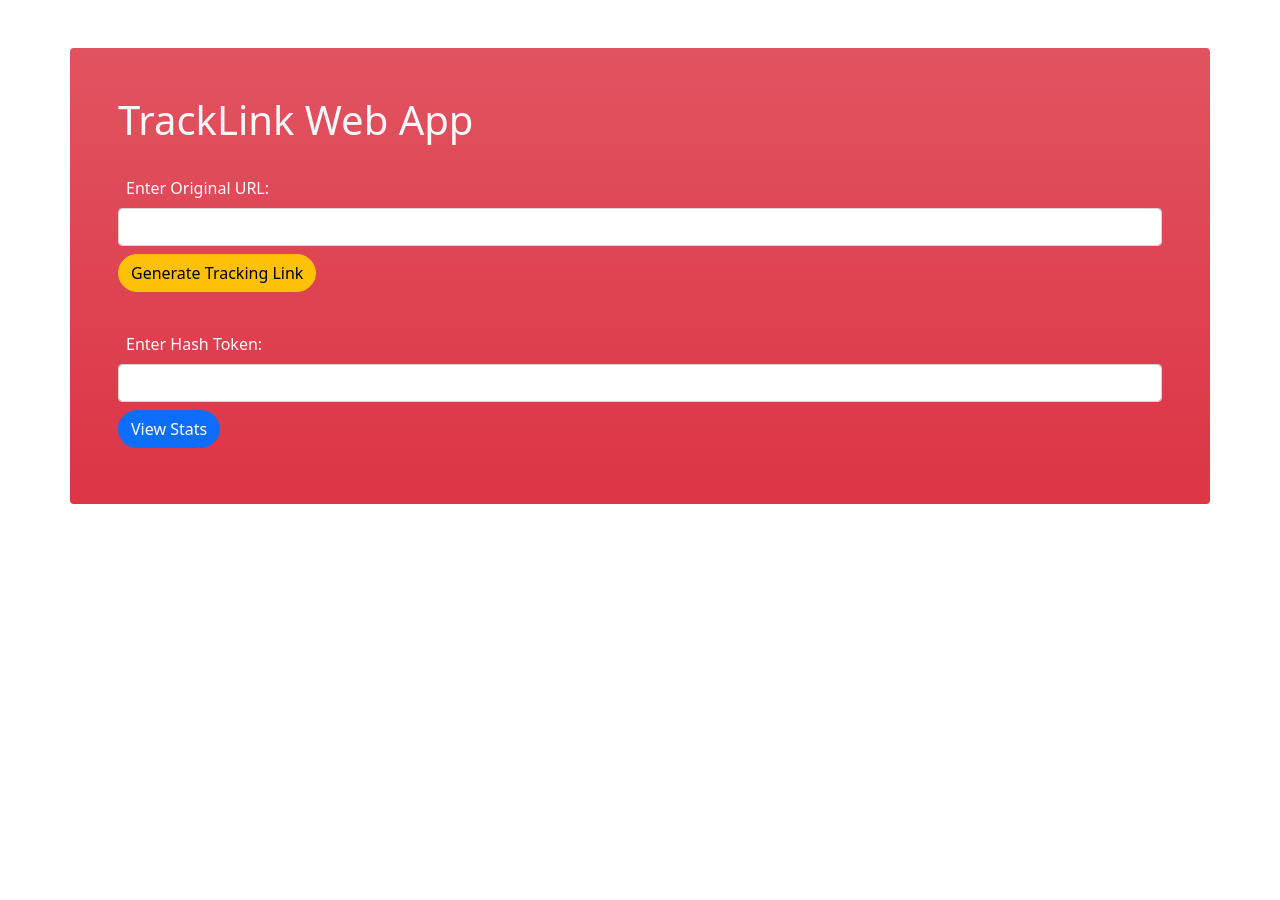
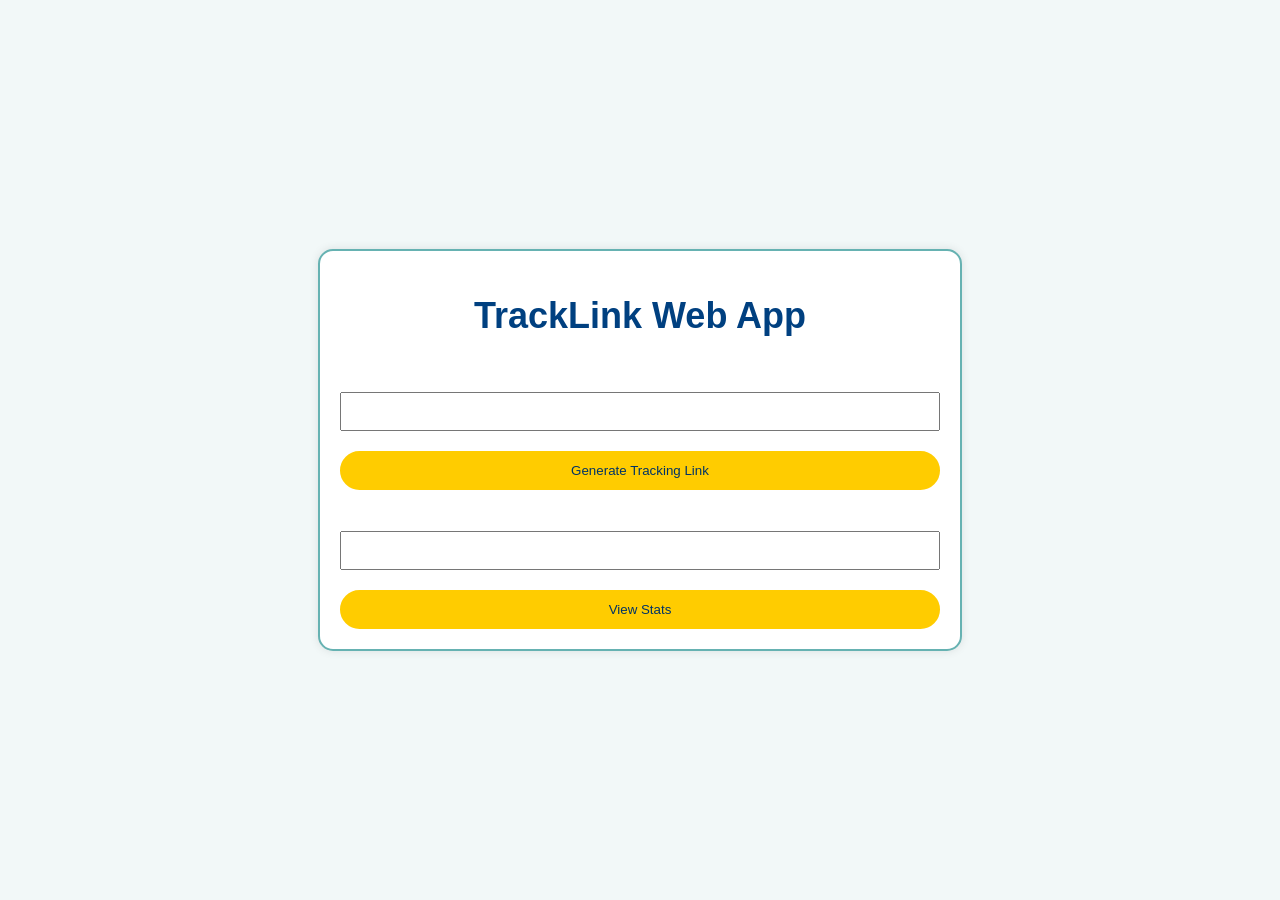
Before and after one commit to z0f1ran/CPA_Network, a Flask app: page / in a window 1280 px wide. Before the commit the page ends 504 px from the top, so only its background shows below. Run offline with Flask 2, Linux system fonts and the light colour scheme.

Commit message:
add full design

```diff
--- a/templates/index.html
+++ b/templates/index.html
@@ -1,34 +1,91 @@
 <!DOCTYPE html>
 <html lang="en">
+
 <head>
     <meta charset="UTF-8">
     <meta http-equiv="X-UA-Compatible" content="IE=edge">
     <meta name="viewport" content="width=device-width, initial-scale=1.0">
     <title>Home</title>
-    <link href="https://cdn.jsdelivr.net/npm/bootstrap@5.0.2/dist/css/bootstrap.min.css" rel="stylesheet" integrity="sha384-EVSTQN3/azprG1Anm3QDgpJLIm9Nao0Yz1ztcQTwFspd3yD65VohhpuuCOmLASjC" crossorigin="anonymous">
+    <link rel="stylesheet" href="https://cdnjs.cloudflare.com/ajax/libs/font-awesome/5.15.3/css/all.min.css">
+    <style>
+        body {
+            background-color: #f2f8f8;
+            color: #003366;
+            font-family: 'Arial', sans-serif;
+            font-size: 18px;
+            margin: 0;
+            padding: 50px 20px; /* Отступ сверху и справа для центрирования блока */
+            display: flex;
+            justify-content: center;
+            align-items: center;
+            height: 100vh;
+        }
 
+        .container {
+            background-color: #ffffff;
+            border: 2px solid #66b2b2;
+            border-radius: 15px;
+            padding: 20px;
+            box-shadow: 0 0 10px rgba(0, 0, 0, 0.1);
+            max-width: 600px; /* Максимальная ширина блока */
+            width: 100%;
+        }
+
+        h1 {
+            color: #004080;
+            text-align: center;
+        }
+
+        label {
+            display: block;
+            margin: 10px 0;
+            color: #ffffff;
+        }
+
+        input {
+            width: 100%;
+            padding: 10px;
+            box-sizing: border-box;
+            margin-bottom: 20px;
+        }
+
+        button {
+            background-color: #ffcc00;
+            border: 2px solid #ffcc00;
+            color: #003366;
+            padding: 10px 20px;
+            border-radius: 20px;
+            cursor: pointer;
+            transition: background-color 0.3s ease;
+            display: inline-block;
+            width: 100%;
+        }
+
+        button:hover {
+            background-color: #cc9900;
+            border-color: #cc9900;
+        }
+    </style>
 </head>
-<body class="bg-light.bg-gradient">
-    <div class="container mt-5 bg-danger bg-gradient rounded p-5">
-        <h1 class="mb-4 text-light">TrackLink Web App</h1>
 
-        <form action="/generate" method="post" class="mb-4">
-            <div class="form-group">
-                <label for="original_url" class="text-light m-2">Enter Original URL:</label>
-                <input type="url" name="original_url" id="original_url" class="form-control" required>
-            </div>
-            <button type="submit" class="btn btn-warning mt-2 mb-2 rounded-pill">Generate Tracking Link</button>
+<body>
+    <div class="container">
+        <h1>TrackLink Web App</h1>
+
+        <form action="/generate" method="post">
+            <label for="original_url">Enter Original URL:</label>
+            <input type="url" name="original_url" id="original_url" required>
+
+            <button type="submit">Generate Tracking Link</button>
         </form>
 
         <form action="{{ url_for('view_stats') }}" method="post">
-            <div class="form-group">
-                <label for="hash_token" class="text-light m-2">Enter Hash Token:</label>
-                <input type="text" name="hash_token" id="hash_token" class="form-control" required>
-            </div>
-            <button type="submit" class="btn btn-primary mt-2 mb-2 rounded-pill">View Stats</button>
+            <label for="hash_token">Enter Hash Token:</label>
+            <input type="text" name="hash_token" id="hash_token" required>
+
+            <button type="submit">View Stats</button>
         </form>
     </div>
+</body>
 
-
-</body>
 </html>
```
Also changed, not shown: templates/generated_link.html (+75 -4 lines), templates/stats.html (+70 -9 lines).
